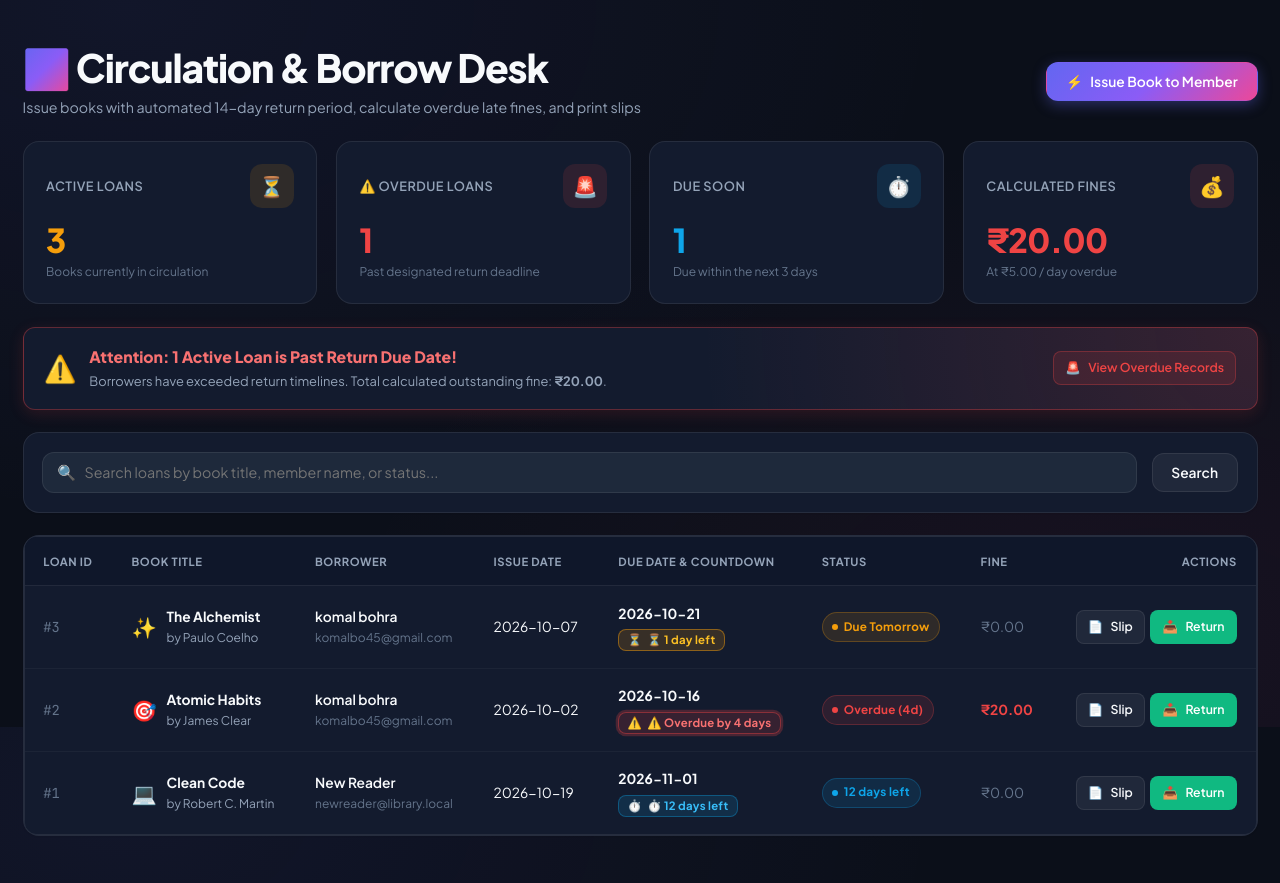
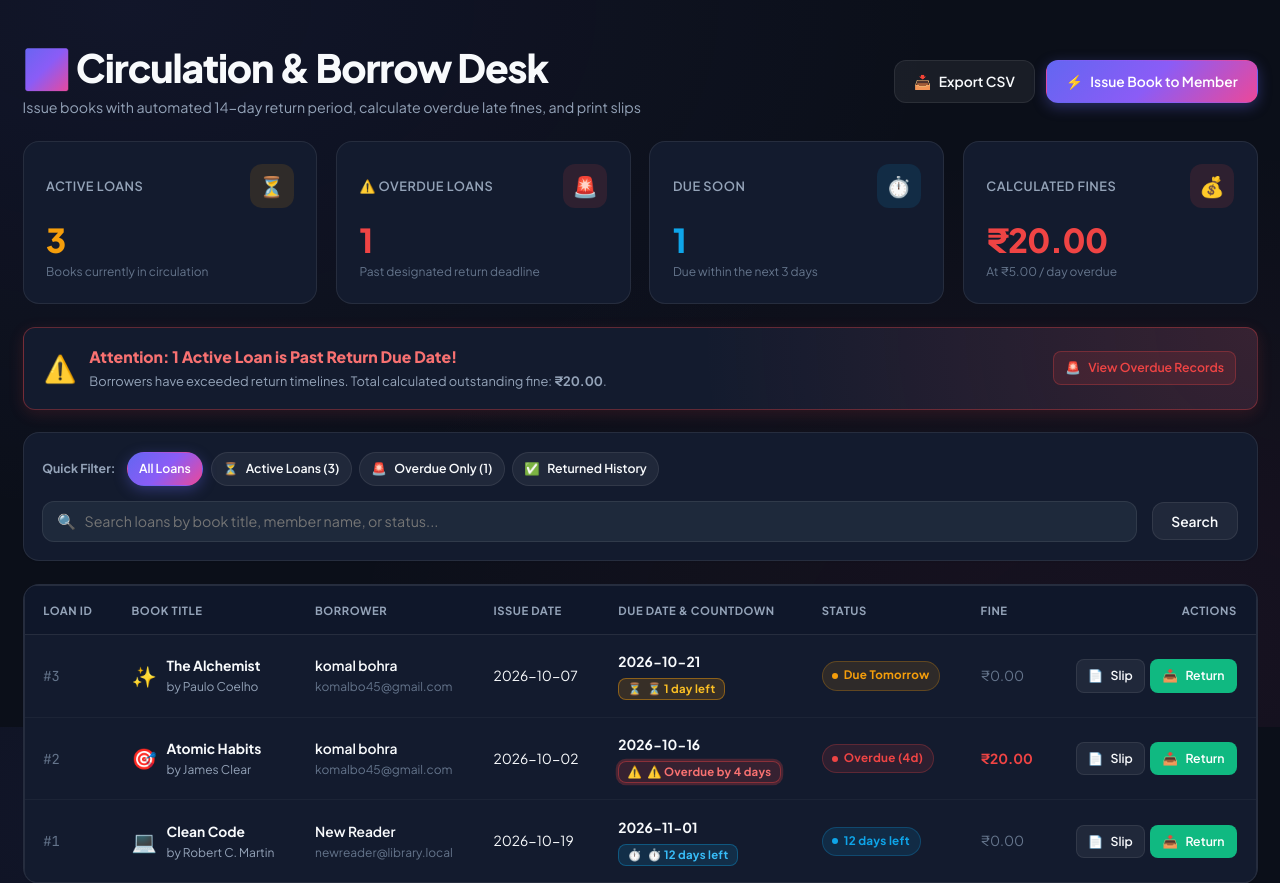
Before and after one commit to kbohra1422-gb/library-management, a Flask app: page /borrow in a window 1280 px wide. Shown: the part 73-956 px from the top of the page. Run offline with Flask 3, Linux system fonts and the light colour scheme; a user stored in the database is signed in; data comes from the database, SQL or seed files in the repository.

Commit message:
feat: Add CSV data export and circulation status filter tabs for administrative auditing

```diff
--- a/app.py
+++ b/app.py
@@ -825,7 +825,7 @@ def export_csv():
     status_filter = request.args.get("status", "").strip()
 
     conn = get_db_connection()
-    query = "SELECT id, title, author, category, status, created_at FROM books WHERE 1=1"
+    query = "SELECT id, title, author, category, status, total_copies, available_copies FROM books WHERE 1=1"
     params = []
 
     if search_query:
@@ -848,7 +848,7 @@ def export_csv():
 
     output = io.StringIO()
     writer = csv.writer(output)
-    writer.writerow(["ID", "Title", "Author", "Category", "Status", "Date Added"])
+    writer.writerow(["ID", "Title", "Author", "Category", "Status", "Total Copies", "Available Copies"])
 
     for book in books:
         writer.writerow([
@@ -857,7 +857,8 @@ def export_csv():
             book["author"],
             book["category"],
             book["status"],
-            book["created_at"]
+            book["total_copies"] or 1,
+            book["available_copies"] or 0
         ])
 
     output.seek(0)
@@ -892,6 +893,43 @@ def members_page():
         members=members,
         search_query=search_query,
         stats={"total": total_members, "students": students_count, "faculty": faculty_count}
+    )
+
+
+@app.route("/members/export/csv")
+@login_required
+def export_members_csv():
+    search_query = request.args.get("q", "").strip()
+    conn = get_db_connection()
+    query = "SELECT id, name, email, phone, member_type, created_at FROM members WHERE 1=1"
+    params = []
+    if search_query:
+        query += " AND (name LIKE ? OR email LIKE ? OR phone LIKE ? OR member_type LIKE ?)"
+        wildcard = f"%{search_query}%"
+        params.extend([wildcard, wildcard, wildcard, wildcard])
+    query += " ORDER BY id DESC"
+
+    members = conn.execute(query, params).fetchall()
+    conn.close()
+
+    output = io.StringIO()
+    writer = csv.writer(output)
+    writer.writerow(["Member ID", "Full Name", "Email", "Phone", "Membership Type", "Registration Date"])
+    for m in members:
+        writer.writerow([
+            m["id"],
+            m["name"],
+            m["email"] or "N/A",
+            m["phone"] or "N/A",
+            m["member_type"],
+            m["created_at"] or "N/A"
+        ])
+
+    output.seek(0)
+    return Response(
+        output.getvalue(),
+        mimetype="text/csv",
+        headers={"Content-Disposition": "attachment; filename=library_members.csv"}
     )
 
 
@@ -964,6 +1002,7 @@ def delete_member(id):
 @login_required
 def borrow_page():
     search_query = request.args.get("q", "").strip()
+    status_filter = request.args.get("status", "").strip()
     conn = get_db_connection()
 
     query = """
@@ -980,6 +1019,14 @@ def borrow_page():
         query += " AND (b.title LIKE ? OR m.name LIKE ? OR r.status LIKE ?)"
         wildcard = f"%{search_query}%"
         params.extend([wildcard, wildcard, wildcard])
+
+    if status_filter == "Issued":
+        query += " AND r.status = 'Issued'"
+    elif status_filter == "Returned":
+        query += " AND r.status = 'Returned'"
+    elif status_filter == "Overdue":
+        query += " AND r.status = 'Issued' AND date(r.due_date) < date('now')"
+
     query += " ORDER BY r.id DESC"
 
     records = conn.execute(query, params).fetchall()
@@ -1032,9 +1079,64 @@ def borrow_page():
         available_books=available_books,
         members=members,
         search_query=search_query,
+        selected_status=status_filter,
         stats=stats,
         today_date=today_str,
         default_due_date=(date.today() + timedelta(days=14)).isoformat()
+    )
+
+
+@app.route("/borrow/export/csv")
+@login_required
+def export_borrow_csv():
+    search_query = request.args.get("q", "").strip()
+    status_filter = request.args.get("status", "").strip()
+
+    conn = get_db_connection()
+    query = """
+        SELECT r.id, b.title as book_title, m.name as member_name, r.issue_date, r.due_date, r.return_date, r.status, r.fine_amount
+        FROM borrow_records r
+        JOIN books b ON r.book_id = b.id
+        JOIN members m ON r.member_id = m.id
+        WHERE 1=1
+    """
+    params = []
+    if search_query:
+        query += " AND (b.title LIKE ? OR m.name LIKE ? OR r.status LIKE ?)"
+        wildcard = f"%{search_query}%"
+        params.extend([wildcard, wildcard, wildcard])
+
+    if status_filter == "Issued":
+        query += " AND r.status = 'Issued'"
+    elif status_filter == "Returned":
+        query += " AND r.status = 'Returned'"
+    elif status_filter == "Overdue":
+        query += " AND r.status = 'Issued' AND date(r.due_date) < date('now')"
+
+    query += " ORDER BY r.id DESC"
+    records = conn.execute(query, params).fetchall()
+    conn.close()
+
+    output = io.StringIO()
+    writer = csv.writer(output)
+    writer.writerow(["Loan ID", "Book Title", "Borrower", "Issue Date", "Due Date", "Return Date", "Status", "Fine (INR)"])
+    for r in records:
+        writer.writerow([
+            r["id"],
+            r["book_title"],
+            r["member_name"],
+            r["issue_date"],
+            r["due_date"],
+            r["return_date"] or "N/A",
+            r["status"],
+            f"{r['fine_amount'] or 0.0:.2f}"
+        ])
+
+    output.seek(0)
+    return Response(
+        output.getvalue(),
+        mimetype="text/csv",
+        headers={"Content-Disposition": "attachment; filename=circulation_records.csv"}
     )
 
 
--- a/templates/borrow.html
+++ b/templates/borrow.html
@@ -15,9 +15,14 @@
         Issue books with automated 14-day return period, calculate overdue late fines, and print slips
       </p>
     </div>
-    <button type="button" class="btn btn-primary" onclick="openIssueModal()">
-      <span>⚡</span> Issue Book to Member
-    </button>
+    <div style="display: flex; gap: 0.75rem; flex-wrap: wrap;">
+      <a href="{{ url_for('export_borrow_csv', q=search_query, status=selected_status) }}" class="btn btn-secondary" title="Export Circulation Logs as CSV">
+        <span>📥</span> Export CSV
+      </a>
+      <button type="button" class="btn btn-primary" onclick="openIssueModal()">
+        <span>⚡</span> Issue Book to Member
+      </button>
+    </div>
   </div>
 
   <!-- Circulation Stats -->
@@ -70,23 +75,43 @@
         </div>
       </div>
     </div>
-    <a href="#circulationTable" class="btn btn-danger btn-sm">
+    <a href="{{ url_for('borrow_page', status='Overdue') }}" class="btn btn-danger btn-sm">
       <span>🚨</span> View Overdue Records
     </a>
   </div>
   {% endif %}
 
-  <!-- Search Filter -->
+  <!-- Search & Quick Status Filter -->
   <div class="card" style="padding: 1.25rem; margin-bottom: 1.5rem;">
+    <!-- Status Filter Pills -->
+    <div style="display: flex; gap: 0.5rem; flex-wrap: wrap; margin-bottom: 1rem; align-items: center;">
+      <span style="font-size: 0.82rem; font-weight: 700; color: var(--text-muted); margin-right: 0.25rem;">Quick Filter:</span>
+      <a href="{{ url_for('borrow_page', q=search_query) }}" class="btn btn-sm {% if not selected_status %}btn-primary{% else %}btn-secondary{% endif %}" style="border-radius: 999px;">
+        All Loans
+      </a>
+      <a href="{{ url_for('borrow_page', q=search_query, status='Issued') }}" class="btn btn-sm {% if selected_status == 'Issued' %}btn-primary{% else %}btn-secondary{% endif %}" style="border-radius: 999px;">
+        <span>⏳</span> Active Loans ({{ stats.issued }})
+      </a>
+      <a href="{{ url_for('borrow_page', q=search_query, status='Overdue') }}" class="btn btn-sm {% if selected_status == 'Overdue' %}btn-danger{% else %}btn-secondary{% endif %}" style="border-radius: 999px;">
+        <span>🚨</span> Overdue Only ({{ stats.overdue }})
+      </a>
+      <a href="{{ url_for('borrow_page', q=search_query, status='Returned') }}" class="btn btn-sm {% if selected_status == 'Returned' %}btn-primary{% else %}btn-secondary{% endif %}" style="border-radius: 999px;">
+        <span>✅</span> Returned History
+      </a>
+    </div>
+
     <form method="GET" action="{{ url_for('borrow_page') }}">
+      {% if selected_status %}
+      <input type="hidden" name="status" value="{{ selected_status }}">
+      {% endif %}
       <div class="toolbar" style="margin-bottom: 0;">
         <div class="search-box">
           <span class="search-icon">🔍</span>
           <input type="text" name="q" value="{{ search_query }}" class="form-control" placeholder="Search loans by book title, member name, or status...">
         </div>
         <button type="submit" class="btn btn-secondary">Search</button>
-        {% if search_query %}
-        <a href="{{ url_for('borrow_page') }}" class="btn btn-secondary">Clear</a>
+        {% if search_query or selected_status %}
+        <a href="{{ url_for('borrow_page') }}" class="btn btn-secondary">Clear Filters</a>
         {% endif %}
       </div>
     </form>
```
Also changed, not shown: templates/members.html (+8 -3 lines), README.md.
